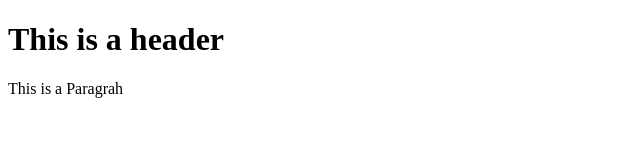
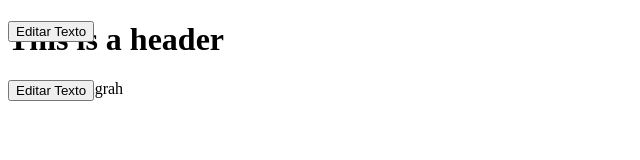
Before and after one commit to raycitylab/plain-text-editor, a plain HTML site: page index.html in a window 1280 px wide. Shown: the whole page, without its empty margins (0-640 px from the left). Drawn offline with nearby package versions, Linux system fonts and the light colour scheme.

Commit message:
absolute position buttons

```diff
--- a/index.html
+++ b/index.html
@@ -5,6 +5,9 @@
     <meta name="viewport" content="width=device-width, initial-scale=1.0">
     <meta http-equiv="X-UA-Compatible" content="ie=edge">
     <title>Plain Text Editor</title>
+
+    <!-- Plain Text Editor Plugin -->
+    <link rel="stylesheet" href="./lib/jquery.plain-text-editor.css">
 </head>
 <body>
     <h1 class='pte'>This is a header</h1>
--- /dev/null
+++ b/lib/jquery.plain-text-editor.css
@@ -0,0 +1,4 @@
+
+.pte-edit-btn-container{
+    position: absolute;
+}
--- a/lib/jquery.plain-text-editor.js
+++ b/lib/jquery.plain-text-editor.js
@@ -1,9 +1,24 @@
 
 $.fn.plainTextEditor = function (options) {
-    this.each(function () {
-        console.log($(this));
+    let body = $("body");
+
+    $(this).each(function () {
+        let rect = this.getBoundingClientRect();
+        let editButton = $($.fn.plainTextEditor.editButtonHTML);
+        editButton.css({
+            "top": rect.top,
+            "left": rect.left
+        });
+
+        body.append(editButton);
     });
 };
 
 $.fn.plainTextEditor.defaults = {
 };
+
+$.fn.plainTextEditor.editButtonHTML = `
+    <div class='pte-edit-btn-container'>
+        <button class='pte-edit-btn'>Editar Texto</button>
+    </div>
+`;
```
